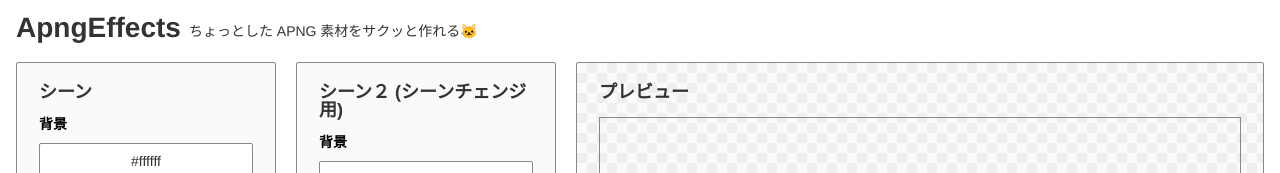
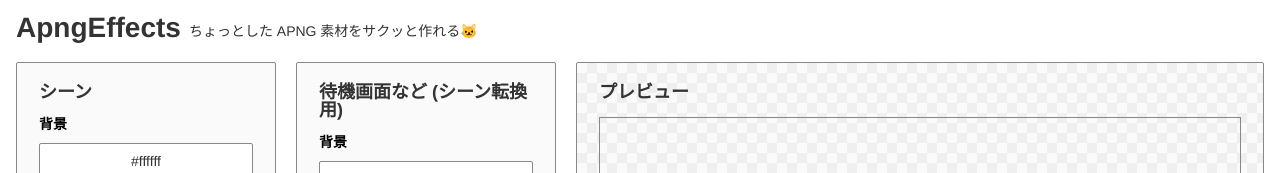
Before and after one commit to zk-phi/ApngEffects, a Vue app: page / in a window 1280 px wide. Shown: the top 173 px of the page. Built offline with nearby package versions, Linux system fonts and the light colour scheme; the HTML template or start-up script is replaced by a standard one.

Commit message:
UI changes and fixes

```diff
--- a/src/components/cards/SubTexture.vue
+++ b/src/components/cards/SubTexture.vue
@@ -22,7 +22,6 @@ export default defineComponent({
   },
   props: {
     show: { type: Boolean, required: true },
-    title: { type: String, default: "テクスチャ" },
     width: { type: Number, required: true },
     height: { type: Number, required: true },
     defaultColor: { type: String, default: null },
@@ -114,7 +113,7 @@ export default defineComponent({
 </script>
 
 <template>
-  <Card v-if="show" title="シーン２ (シーンチェンジ用)">
+  <Card v-if="show" title="待機画面など (シーン転換用)">
     <Space vertical xlarge full>
       <Fieldset label="背景">
         <Space vertical>
--- a/src/components/inputs/FileSelect.vue
+++ b/src/components/inputs/FileSelect.vue
@@ -51,7 +51,7 @@ export default defineComponent({
   <div v-if="file" class="file">
     <File />
     {{ file.name }}
-    <IconButton v-if="removable" danger @click="onRemove">
+    <IconButton v-if="removable" type="danger" @click="onRemove">
       <Delete />
     </IconButton>
   </div>
```
